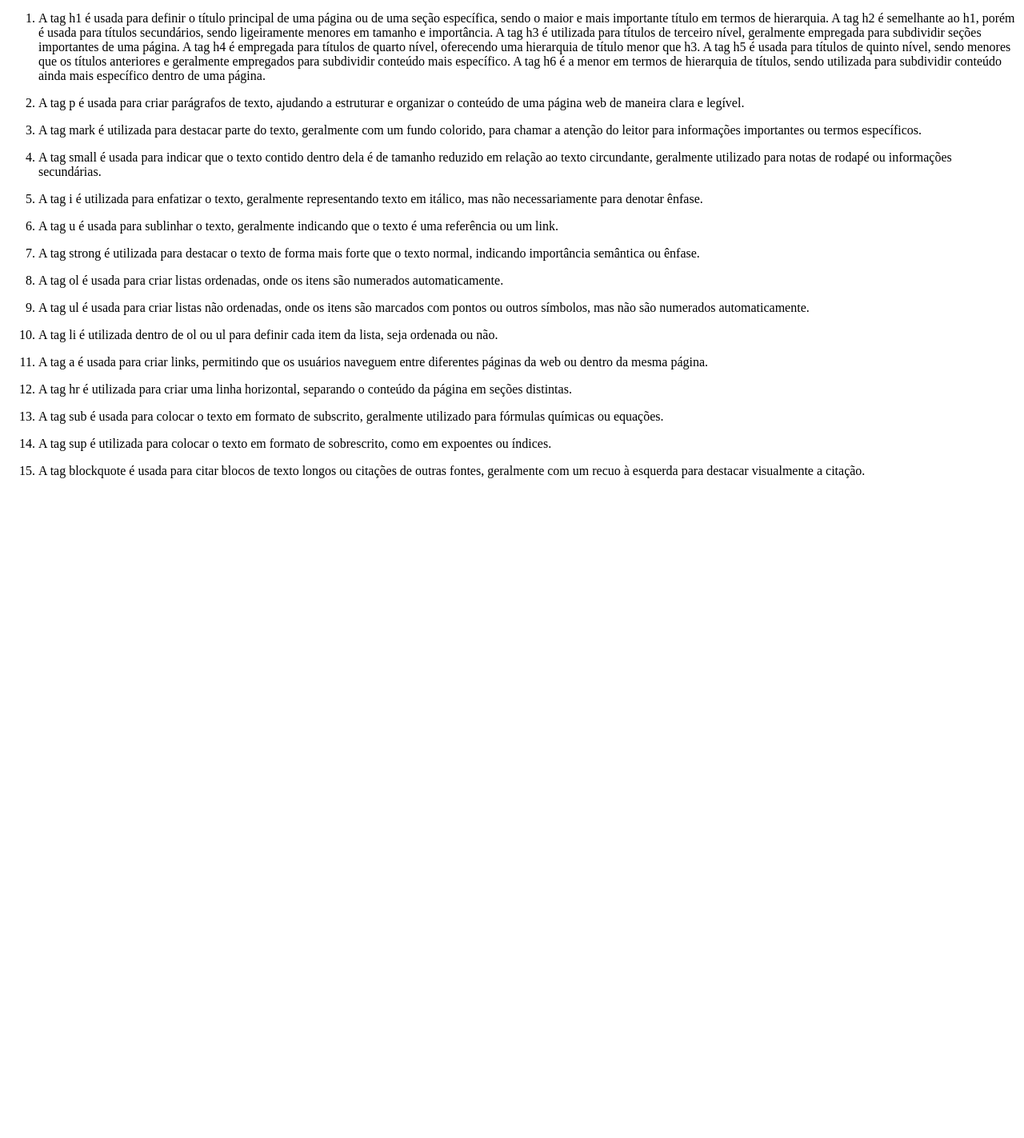
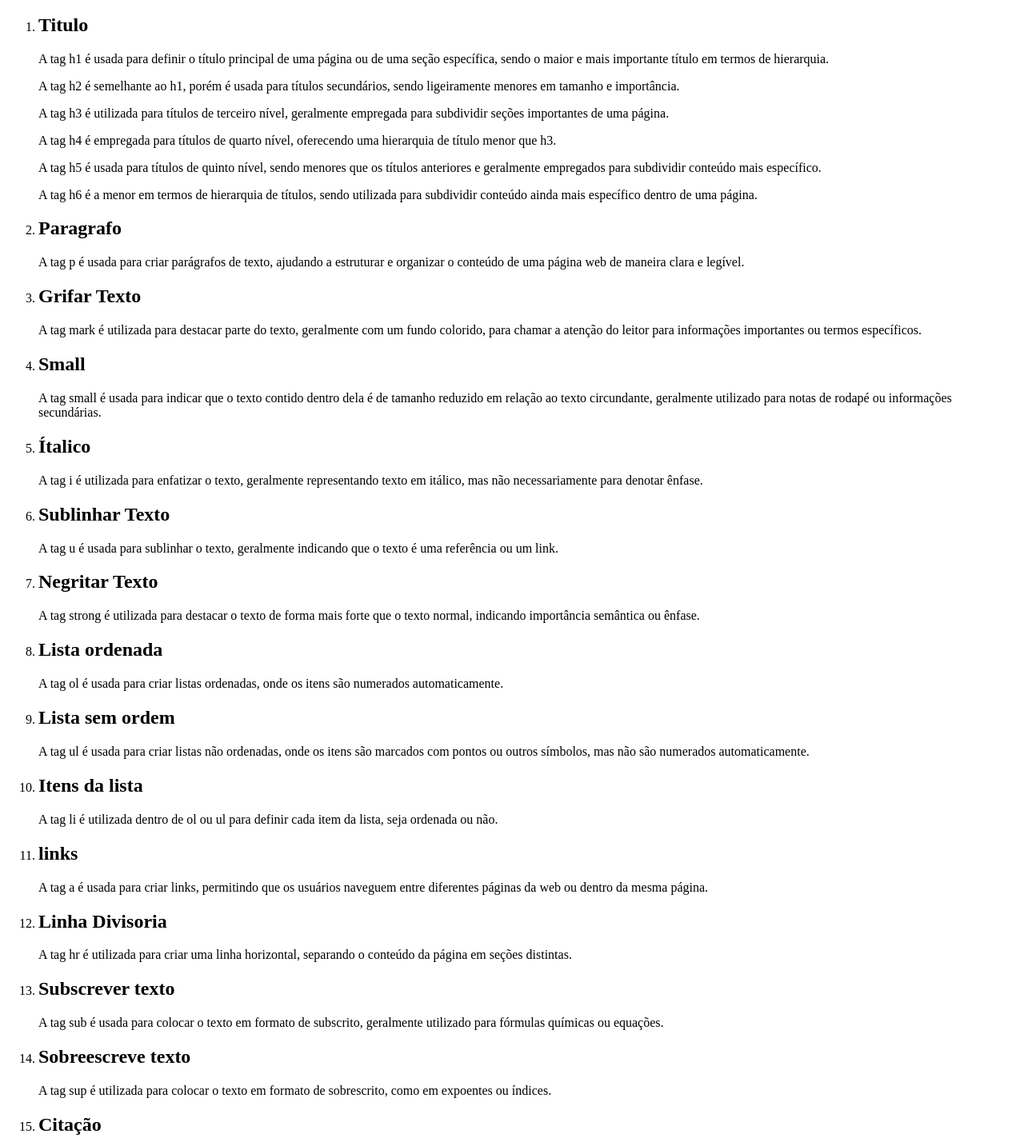
Before and after one commit to OAndreCabral/dioHtml, a plain HTML site: page tarefaDio.html in a window 1280 px wide. Shown: the part 447-1870 px from the top of the page at 80% size. Before the commit the page ends 1061 px from the top, so only its background shows below. Drawn offline with Linux system fonts and the light colour scheme.

Commit message:
tarefa dio

```diff
--- a/tarefaDio.html
+++ b/tarefaDio.html
@@ -29,81 +29,107 @@
         </ul>
         <ol>
             <li>
-                <p id="titulos">A tag h1 é usada para definir o título principal de uma página ou de uma seção específica, sendo o maior e mais importante título em termos de hierarquia.
+                <h2 id="titulos">Titulo</h2>
+                    <p>
+                        A tag h1 é usada para definir o título principal de uma página ou de uma seção específica, sendo o maior e mais importante título em termos de hierarquia.
+                    </p>
+                    <p>
                         A tag h2 é semelhante ao h1, porém é usada para títulos secundários, sendo ligeiramente menores em tamanho e importância.
+                    </p>
+                    <p>
                         A tag h3 é utilizada para títulos de terceiro nível, geralmente empregada para subdividir seções importantes de uma página.
+                    </p>
+                    <p>
                         A tag h4 é empregada para títulos de quarto nível, oferecendo uma hierarquia de título menor que h3.
+                    </p>
+                    <p>
                         A tag h5 é usada para títulos de quinto nível, sendo menores que os títulos anteriores e geralmente empregados para subdividir conteúdo mais específico.
+                    </p>
+                    <p>
                         A tag h6 é a menor em termos de hierarquia de títulos, sendo utilizada para subdividir conteúdo ainda mais específico dentro de uma página.
                     </p>
             </li>
             <li>
-                <p id="paragrafos">
+                <h2 id="paragrafos">Paragrafo</h2>
+                <p>
                     A tag p é usada para criar parágrafos de texto, ajudando a estruturar e organizar o conteúdo de uma página web de maneira clara e legível.
                 </p>
             </li>
             <li>
-                <p id="grifados">
+                <h2 id="grifados">Grifar Texto</h2>
+                <p>
                     A tag mark é utilizada para destacar parte do texto, geralmente com um fundo colorido, para chamar a atenção do leitor para informações importantes ou termos específicos.
                 </p>
             </li>
             <li>
-                <p id="textoPequenos">
+                <h2 id="textoPequenos">Small</h2>
+                    <p>
                         A tag small é usada para indicar que o texto contido dentro dela é de tamanho reduzido em relação ao texto circundante, geralmente utilizado para notas de rodapé ou informações secundárias.
                     </p>
             </li>
             <li>
-                <p id="italicos">
+                <h2 id="italicos">Ítalico</h2>
+                <p>
                     A tag i é utilizada para enfatizar o texto, geralmente representando texto em itálico, mas não necessariamente para denotar ênfase.
                 </p>
             </li>
             <li>
-                <p id="sublinhados">
+                <h2 id="sublinhados">Sublinhar Texto</h2>
+                <p>
                     A tag u é usada para sublinhar o texto, geralmente indicando que o texto é uma referência ou um link.
                 </p>
             </li>
             <li>
-                <p id="negritos">
+                <h2 id="negritos">Negritar Texto</h2>
+                <p>
                     A tag strong é utilizada para destacar o texto de forma mais forte que o texto normal, indicando importância semântica ou ênfase.
                 </p>
             </li>
             <li>
-                <p id="listaOrdenada">
+                <h2 id="listaOrdenada">Lista ordenada</h2>
+                <p>
                     A tag ol é usada para criar listas ordenadas, onde os itens são numerados automaticamente.
                 </p>
             </li>
             <li>
-                <p id="listaSemOrdem">
+                <h2 id="listaSemOrdem">Lista sem ordem</h2>
+                <p>
                     A tag ul é usada para criar listas não ordenadas, onde os itens são marcados com pontos ou outros símbolos, mas não são numerados automaticamente.
                 </p>
             </li>
             <li>
-                <p id="itemLista">
+                <h2 id="itemLista">Itens da lista</h2>
+                <p>
                     A tag li é utilizada dentro de ol ou ul para definir cada item da lista, seja ordenada ou não.
                 </p>
             </li>
             <li>
-                <p id="links">
+                <h2 id="links">links</h2>
+                <p>
                     A tag a é usada para criar links, permitindo que os usuários naveguem entre diferentes páginas da web ou dentro da mesma página.
                 </p>
             </li>
             <li>
-                <p id="linhaDivisoria">
+                <h2 id="linhaDivisoria">Linha Divisoria</h2>
+                <p>
                     A tag hr é utilizada para criar uma linha horizontal, separando o conteúdo da página em seções distintas.
                 </p>
             </li>
             <li>
-                <p id="subscrito">
+                <h2 id="subscrito">Subscrever texto</h2>
+                <p>
                     A tag sub é usada para colocar o texto em formato de subscrito, geralmente utilizado para fórmulas químicas ou equações.
                 </p>
             </li>
             <li>
-                <p id="sobreEscrito">
+                <h2 id="sobreEscrito">Sobreescreve texto</h2>
+                <p>
                     A tag sup é utilizada para colocar o texto em formato de sobrescrito, como em expoentes ou índices.
                 </p>
             </li>
             <li>
-                <p id="citacao">
+                <h2 id="citacao">Citação</h2>
+                <p>
                     A tag blockquote é usada para citar blocos de texto longos ou citações de outras fontes, geralmente com um recuo à esquerda para destacar visualmente a citação.
                 </p>
             </li>
```
Lines whose indentation alone changed are shown as unchanged.
